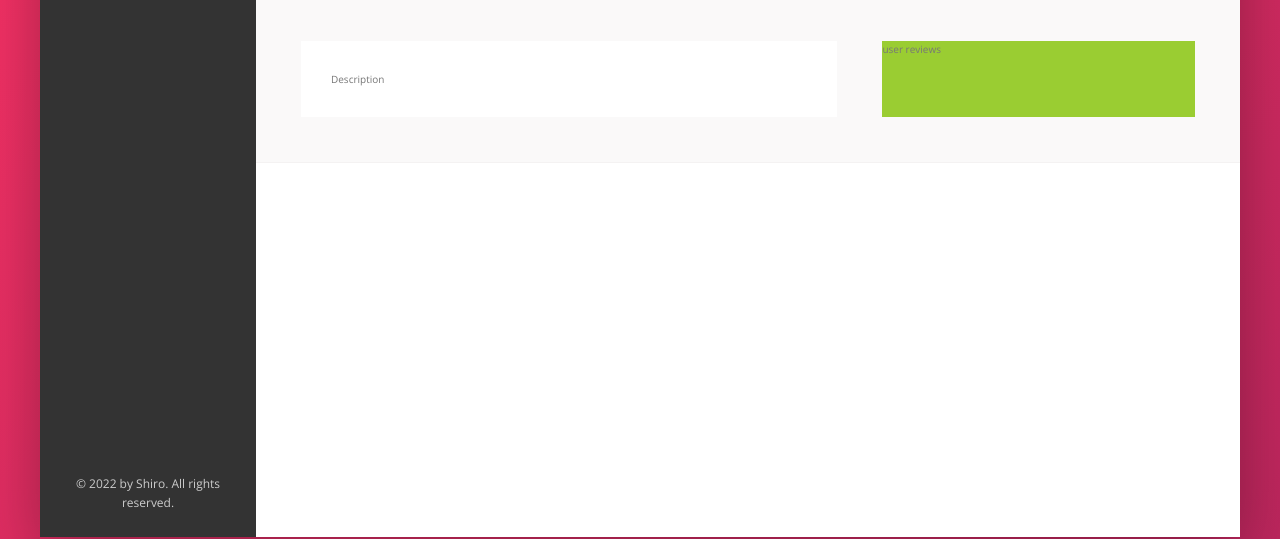
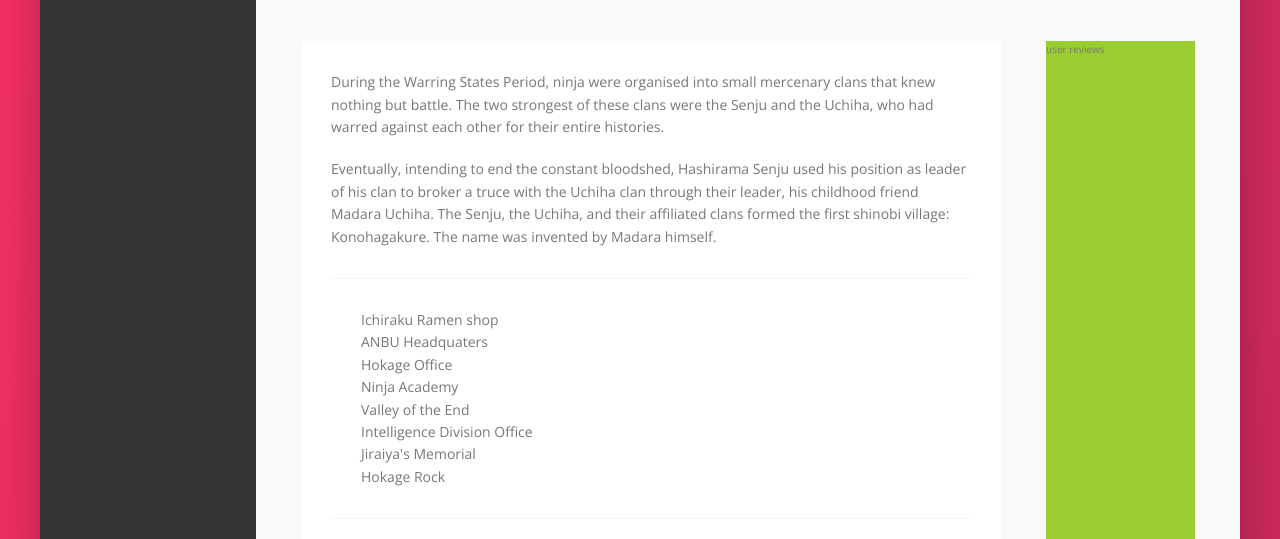
Before and after one commit to Yaasir024/konoha-hotel, a website: page index.html in a window 1280 px wide. Shown: the part 413-952 px from the top of the page. Drawn offline with nearby package versions, Linux system fonts and the light colour scheme.

Commit message:
Created overview text

```diff
--- a/index.html
+++ b/index.html
@@ -148,7 +148,37 @@
 
                 <div class="detail">
                     <div class="description">
-                        Description
+                        <p class="paragraph">
+                            During the Warring States Period, ninja were organised into small mercenary clans that knew nothing but battle. The two strongest of these clans were the Senju and the Uchiha, who had warred against each other for their entire histories.
+                        </p>
+
+                        <p class="paragraph">
+                            Eventually, intending to end the constant bloodshed, Hashirama Senju used his position as leader of his clan to broker a truce with the Uchiha clan through their leader, his childhood friend Madara Uchiha. The Senju, the Uchiha, and their affiliated clans formed the first shinobi village: Konohagakure. The name was invented by Madara himself.
+                        </p>
+
+                        <ul class="list">
+                            <li class="list__item">Ichiraku Ramen shop</li>
+                            <li class="list__item">ANBU Headquaters</li>
+                            <li class="list__item">Hokage Office</li>
+                            <li class="list__item">Ninja Academy</li>
+                            <li class="list__item">Valley of the End</li>
+                            <li class="list__item">Intelligence Division Office</li>
+                            <li class="list__item">Jiraiya's Memorial</li>
+                            <li class="list__item">Hokage Rock</li>
+                        </ul>
+
+                        <div class="recommend">
+                            <p class="recommend__count">
+                                Choji and 3 other friends reccomend this hotel.
+                            </p>
+
+                            <div class="recommend__friends">
+                                <img src="img/user-kiba.jpg" alt="Kiba" class="recommend__photo">
+                                <img src="img/user-lee.jpg" alt="lee" class="recommend__photo">
+                                <img src="img/user-shino.jpg" alt="shino" class="recommend__photo">
+                                <img src="img/user-kiba.jpg" alt="Kiba" class="recommend__photo">
+                            </div>
+                        </div>
                     </div>
 
                     <div class="user-reviews">
--- a/sass/_components.scss
+++ b/sass/_components.scss
@@ -330,3 +330,21 @@
         box-shadow: none;
     }
 }
+
+
+// Paragraph
+.paragraph:not(:last-of-type) {
+    margin-bottom: 2rem;
+}
+
+
+// List
+.list {
+    list-style: none;
+    margin: 3rem 0;
+    padding: 3rem;
+    border-top: var(--grey-line);
+    border-bottom: var(--grey-line);
+}
+
+// Reccomend
--- a/sass/_layout.scss
+++ b/sass/_layout.scss
@@ -36,8 +36,6 @@
 .detail-view {
     background-color: #fff;
     flex: 1;
-
-    height: 80rem;
 }
 
 
@@ -50,6 +48,7 @@
 }
 
 .description {
+    font-size: 1.4rem;
     background-color: #fff;
     box-shadow: --shadow-light;
     padding: 3rem;
```
Also changed, not shown: css/style.css, img/user-choji.jpg (added), img/user-kiba.jpg (added), img/user-lee.jpg (added), img/user-shino.jpg (added).
